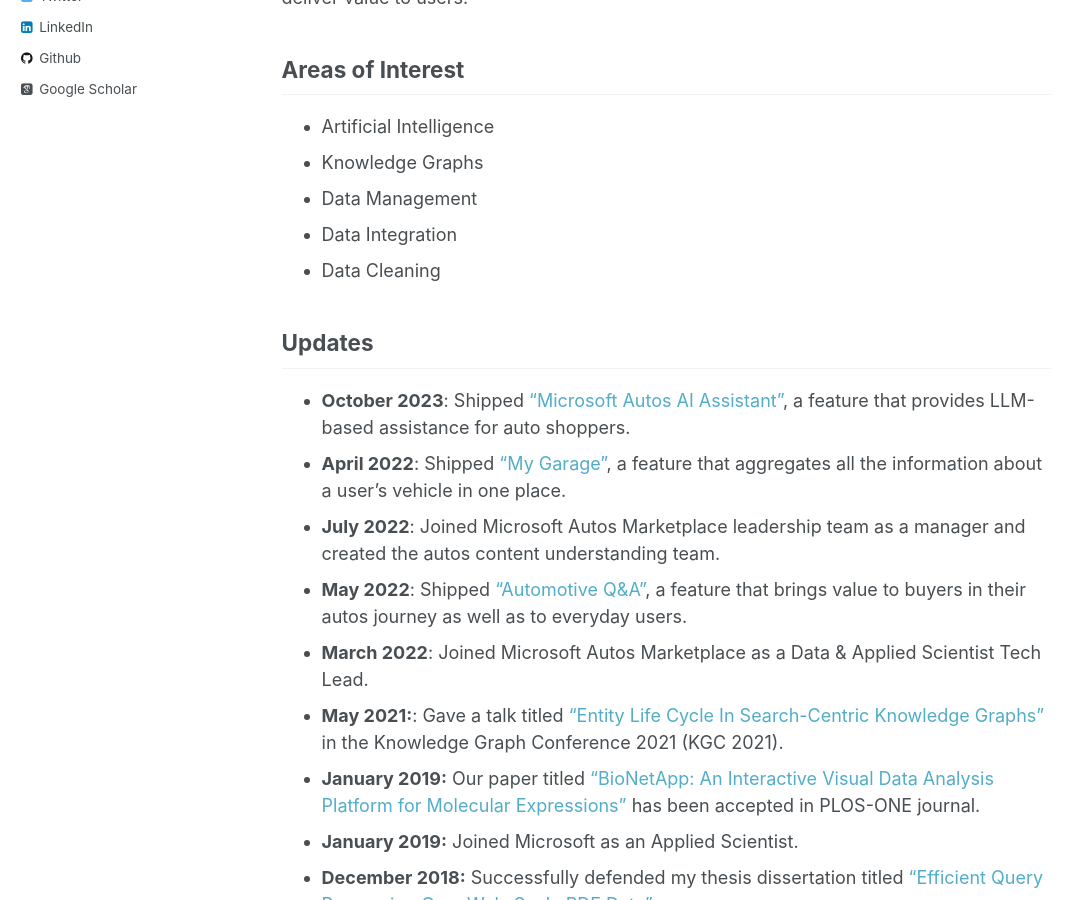
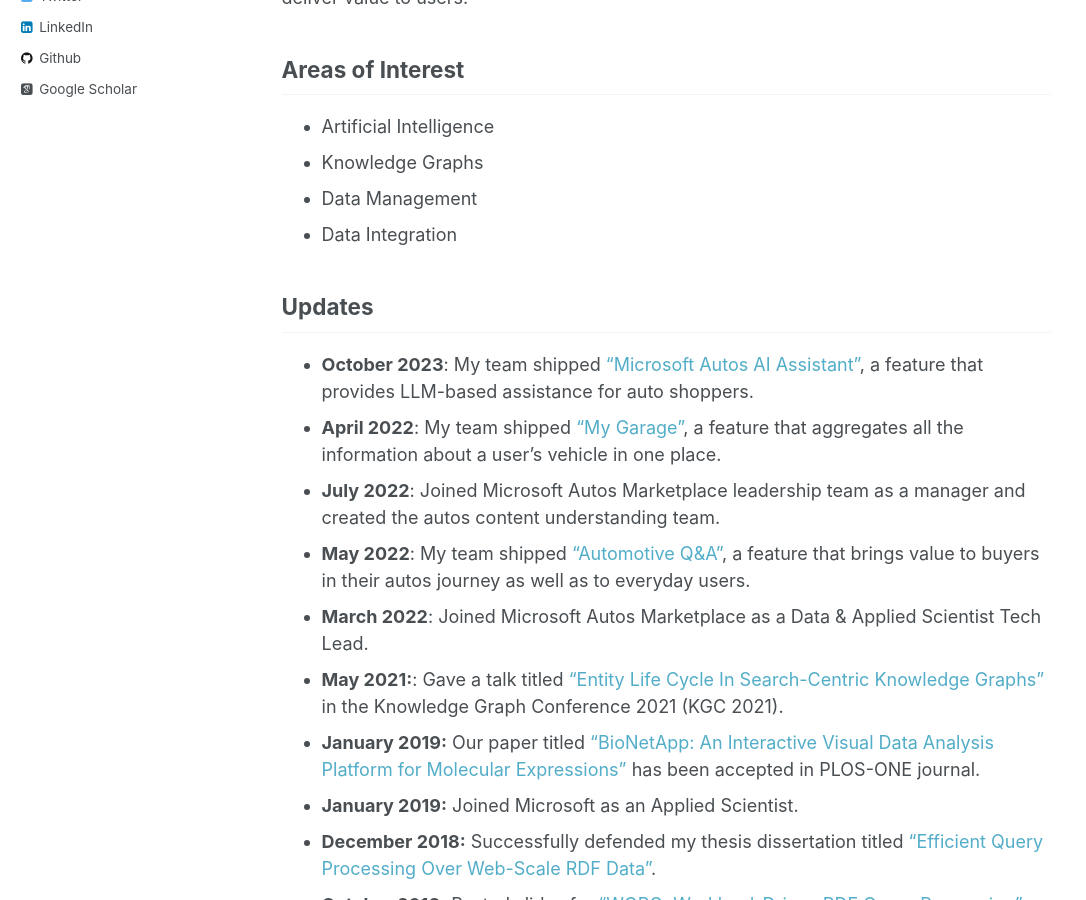
Before and after one commit to amgadmadkour/amgadmadkour.github.io, a Jekyll site: the page built from _pages/about.md, in a window 1280 px wide and 900 px high, scrolled down 404 px. Shown: the whole window, without its empty margins (0-1086 px from the left). Built offline with Jekyll 4.4.1, drawn with Linux system fonts in a browser that asks for light colours; some web fonts are replaced.

Commit message:
Update main page

```diff
--- a/_pages/about.md
+++ b/_pages/about.md
@@ -15,14 +15,13 @@
 * Knowledge Graphs
 * Data Management
 * Data Integration
-* Data Cleaning
 
 ## Updates
 
-* **October 2023**: Shipped ["Microsoft Autos AI Assistant"](https://www.msn.com/en-us/autos/marketplace/mygarage), a feature that provides LLM-based assistance for auto shoppers.
-* **April 2022**: Shipped ["My Garage"](https://www.msn.com/en-us/autos/marketplace/mygarage), a feature that aggregates all the information about a user's vehicle in one place.
+* **October 2023**: My team shipped ["Microsoft Autos AI Assistant"](https://www.msn.com/en-us/autos/marketplace/mygarage), a feature that provides LLM-based assistance for auto shoppers.
+* **April 2022**: My team shipped ["My Garage"](https://www.msn.com/en-us/autos/marketplace/mygarage), a feature that aggregates all the information about a user's vehicle in one place.
 * **July 2022**: Joined Microsoft Autos Marketplace leadership team as a manager and created the autos content understanding team.
-* **May 2022**: Shipped ["Automotive Q&A"](https://www.msn.com/en-us/autos/marketplace/qna), a feature that brings value to buyers in their autos journey as well as to everyday users.
+* **May 2022**: My team shipped ["Automotive Q&A"](https://www.msn.com/en-us/autos/marketplace/qna), a feature that brings value to buyers in their autos journey as well as to everyday users.
 * **March 2022**: Joined Microsoft Autos Marketplace as a Data & Applied Scientist Tech Lead.
 * **May 2021:**: Gave a talk titled ["Entity Life Cycle In Search-Centric Knowledge Graphs"](https://amgadmadkour.github.io/talks/2021-05-06-entitylifecycle.html) in the Knowledge Graph Conference 2021 (KGC 2021).
 * **January 2019:** Our paper titled ["BioNetApp: An Interactive Visual Data Analysis Platform for Molecular Expressions"](https://www.researchgate.net/publication/331290263_BioNetApp_An_interactive_visual_data_analysis_platform_for_molecular_expressions) has been accepted in PLOS-ONE journal.
```
